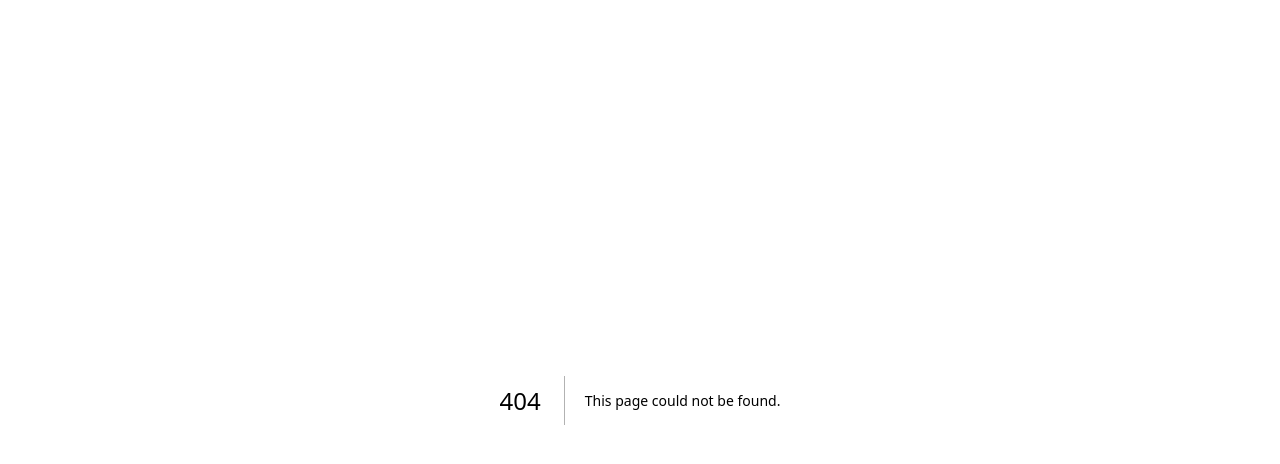
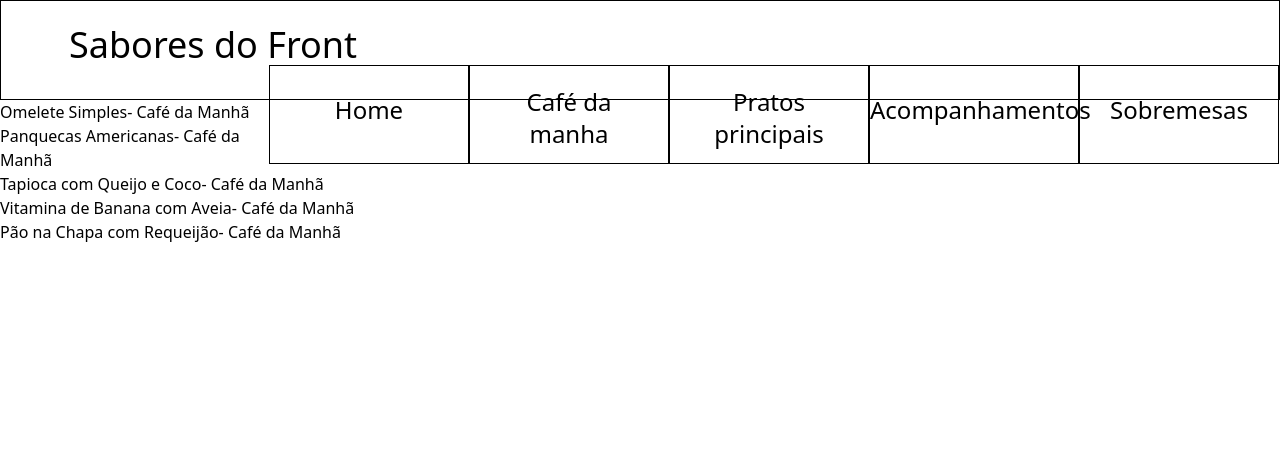
Before and after one commit to vinikenzo/CP-FRONT-END, a Next.js app in the folder cp-front/: page /cafeDaManha in a window 1280 px wide. Before the commit this address had no page. Shown: the top 464 px of the page. Built offline with nearby package versions, Linux system fonts and the light colour scheme.

Commit message:
Adição do cabeçalho e filtros

```diff
--- /dev/null
+++ b/cp-front/src/app/acompanhamentos/page.tsx
@@ -0,0 +1,48 @@
+"use client";
+import Link from "next/link";
+import { useEffect, useState } from "react";
+
+interface propReceitas {
+  id : string;
+  nome : string;
+  categoria : string;
+}
+
+export default function Acompanhamentos() {
+
+  const [receitas,setReceitas] = useState<propReceitas[]>([]);
+
+  useEffect(() =>{
+    const buscarReceitas = async () => {
+      try{
+        const response = await fetch("/receitas.json");
+        const data = await response.json();
+        const acompanhamentos = data.filter(
+            (receita: propReceitas) => receita.categoria === "Acompanhamentos"
+        );
+
+        setReceitas(acompanhamentos);
+
+      }catch(error){
+        console.error(error);
+      }
+    }
+    buscarReceitas();
+  },[])
+
+  return (
+    <>
+      <ul>
+        {
+          receitas.map((receita,index)=>(
+            <li key={index}>
+              <Link href={`receitas/${receita.id}`}>{ receita.nome}</Link>
+              - {receita.categoria}
+            </li>
+          ))
+
+        }
+      </ul>
+    </>
+  );
+}
--- /dev/null
+++ b/cp-front/src/app/cafeDaManha/page.tsx
@@ -0,0 +1,48 @@
+"use client";
+import Link from "next/link";
+import { useEffect, useState } from "react";
+
+interface propReceitas {
+  id : string;
+  nome : string;
+  categoria : string;
+}
+
+export default function Cafe() {
+
+  const [receitas,setReceitas] = useState<propReceitas[]>([]);
+
+  useEffect(() =>{
+    const buscarReceitas = async () => {
+      try{
+        const response = await fetch("/receitas.json");
+        const data = await response.json();
+        const cafeDaManha = data.filter(
+            (receita: propReceitas) => receita.categoria === "Café da Manhã"
+        );
+
+        setReceitas(cafeDaManha);
+
+      }catch(error){
+        console.error(error);
+      }
+    }
+    buscarReceitas();
+  },[])
+
+  return (
+    <>
+      <ul>
+        {
+          receitas.map((receita,index)=>(
+            <li key={index}>
+              <Link href={`receitas/${receita.id}`}>{ receita.nome}</Link>
+              - {receita.categoria}
+            </li>
+          ))
+
+        }
+      </ul>
+    </>
+  );
+}
--- a/cp-front/src/app/components/header/page.tsx
+++ b/cp-front/src/app/components/header/page.tsx
@@ -0,0 +1,14 @@
+import Menu from "../menu/page"
+
+
+const Header = () => {
+    return(
+        <>
+        <header className="h-[100px] border-1 w-auto">
+            <p className="float-left text-4xl mt-6 ml-17">Sabores do Front</p>
+            <Menu />
+        </header>
+        </>
+    )
+}
+export default Header;
--- a/cp-front/src/app/components/menu/page.tsx
+++ b/cp-front/src/app/components/menu/page.tsx
@@ -0,0 +1,30 @@
+import Link from "next/link"
+
+
+const Menu = () =>{
+    return(
+        <>
+            <ul className="flex space mr-0 w-auto float-right">
+                <div className="border-1 h-[99px] w-[200px] text-center text-2xl">
+                    <li className="p-7"><Link href="/">Home</Link></li>
+                </div>
+                <div className="border-1 h-[99px] w-[200px] text-center text-2xl">
+                    <li className="p-5"><Link href="/cafeDaManha">Café da manha</Link></li>
+                </div>
+                <div className="border-1 h-[99px] w-[200px] text-center text-2xl">
+                    <li className="p-5"><Link href="/pratosPrincipais">Pratos principais</Link></li>
+                </div>
+                <div className="border-1 h-[99px] w-[210px] text-center text-2xl">
+                    <li className="mt-7"><Link href="/acompanhamentos">Acompanhamentos</Link></li>
+                </div>
+                <div className="border-1 h-[99px] w-[200px] text-center text-2xl">
+                    <li className="p-7"><Link href="/sobremesas">Sobremesas</Link></li>
+                </div>
+
+            </ul>
+
+        </>
+    )
+
+}
+export default Menu;
--- a/cp-front/src/app/layout.tsx
+++ b/cp-front/src/app/layout.tsx
@@ -1,5 +1,6 @@
 import type { Metadata } from "next";
 import "./globals.css";
+import Header from "./components/header/page";
 
 export const metadata: Metadata = {
   title: "CP 05",
@@ -14,6 +15,7 @@ export default function RootLayout({
   return (
     <html lang="en">
       <body>
+        <Header />
         {children}
       </body>
     </html>
--- /dev/null
+++ b/cp-front/src/app/pratosPrincipais/page.tsx
@@ -0,0 +1,48 @@
+"use client";
+import Link from "next/link";
+import { useEffect, useState } from "react";
+
+interface propReceitas {
+  id : string;
+  nome : string;
+  categoria : string;
+}
+
+export default function Pratos() {
+
+  const [receitas,setReceitas] = useState<propReceitas[]>([]);
+
+  useEffect(() =>{
+    const buscarReceitas = async () => {
+      try{
+        const response = await fetch("/receitas.json");
+        const data = await response.json();
+        const pratosPrincipais = data.filter(
+            (receita: propReceitas) => receita.categoria === "Pratos principais"
+        );
+
+        setReceitas(pratosPrincipais);
+
+      }catch(error){
+        console.error(error);
+      }
+    }
+    buscarReceitas();
+  },[])
+
+  return (
+    <>
+      <ul>
+        {
+          receitas.map((receita,index)=>(
+            <li key={index}>
+              <Link href={`receitas/${receita.id}`}>{ receita.nome}</Link>
+              - {receita.categoria}
+            </li>
+          ))
+
+        }
+      </ul>
+    </>
+  );
+}
--- /dev/null
+++ b/cp-front/src/app/sobremesas/page.tsx
@@ -0,0 +1,48 @@
+"use client";
+import Link from "next/link";
+import { useEffect, useState } from "react";
+
+interface propReceitas {
+  id : string;
+  nome : string;
+  categoria : string;
+}
+
+export default function Sobremesas() {
+
+  const [receitas,setReceitas] = useState<propReceitas[]>([]);
+
+  useEffect(() =>{
+    const buscarReceitas = async () => {
+      try{
+        const response = await fetch("/receitas.json");
+        const data = await response.json();
+        const sobremesa = data.filter(
+            (receita: propReceitas) => receita.categoria === "Sobremesa"
+        );
+
+        setReceitas(sobremesa);
+
+      }catch(error){
+        console.error(error);
+      }
+    }
+    buscarReceitas();
+  },[])
+
+  return (
+    <>
+      <ul>
+        {
+          receitas.map((receita,index)=>(
+            <li key={index}>
+              <Link href={`receitas/${receita.id}`}>{ receita.nome}</Link>
+              - {receita.categoria}
+            </li>
+          ))
+
+        }
+      </ul>
+    </>
+  );
+}
```
